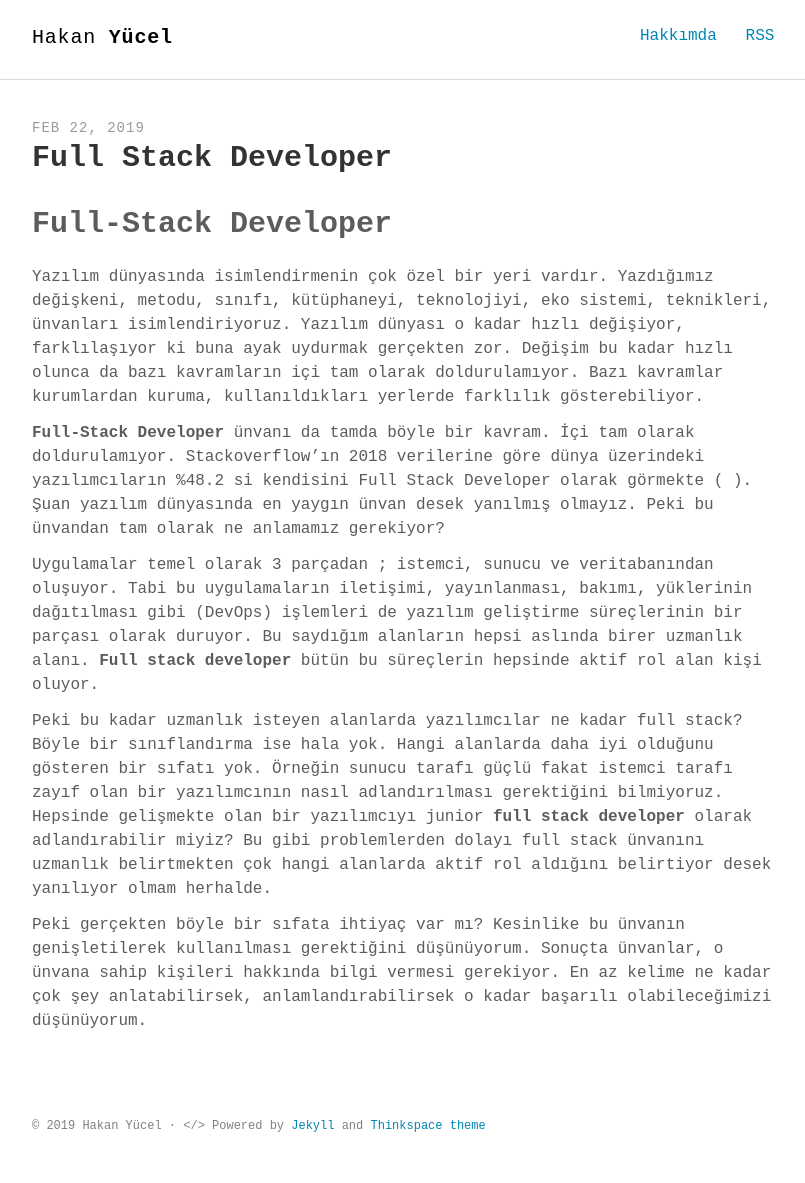
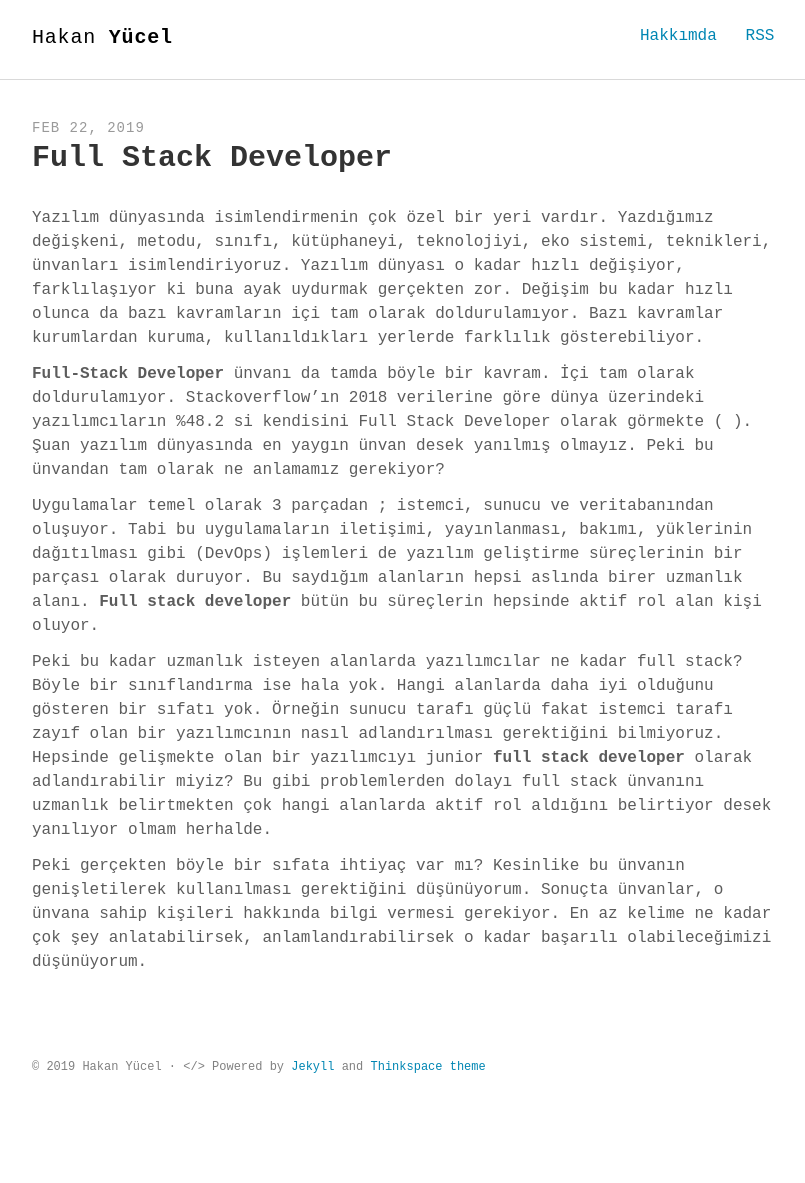
Before and after one commit to hknyuc/myblog, a Jekyll site: the page built from _posts/2019-02-22-Full Stack Developer.md, in a window 1280 px wide. Shown: the whole page, without its empty margins (232-1037 px from the left). Built offline with Jekyll 4.4.1, drawn with Linux system fonts in a browser that asks for light colours; some web fonts are replaced; after the commit the page ends 1124 px from its top, so only the background shows below that.

Commit message:
full stack developer

```diff
--- a/_posts/2019-02-22-Full Stack Developer.md
+++ b/_posts/2019-02-22-Full Stack Developer.md
@@ -5,7 +5,6 @@ comments: true
 description: "Full Stack Develıper"
 keywords: "developer full stack junior"
 ---
-# Full-Stack Developer
 
 Yazılım dünyasında isimlendirmenin çok özel bir yeri vardır. Yazdığımız değişkeni, metodu, sınıfı, kütüphaneyi, teknolojiyi, eko sistemi, teknikleri, ünvanları isimlendiriyoruz. Yazılım dünyası o kadar hızlı değişiyor, farklılaşıyor ki buna ayak uydurmak gerçekten zor. Değişim bu kadar hızlı olunca da bazı kavramların içi tam olarak doldurulamıyor. Bazı kavramlar kurumlardan kuruma, kullanıldıkları yerlerde farklılık gösterebiliyor.
 
```
